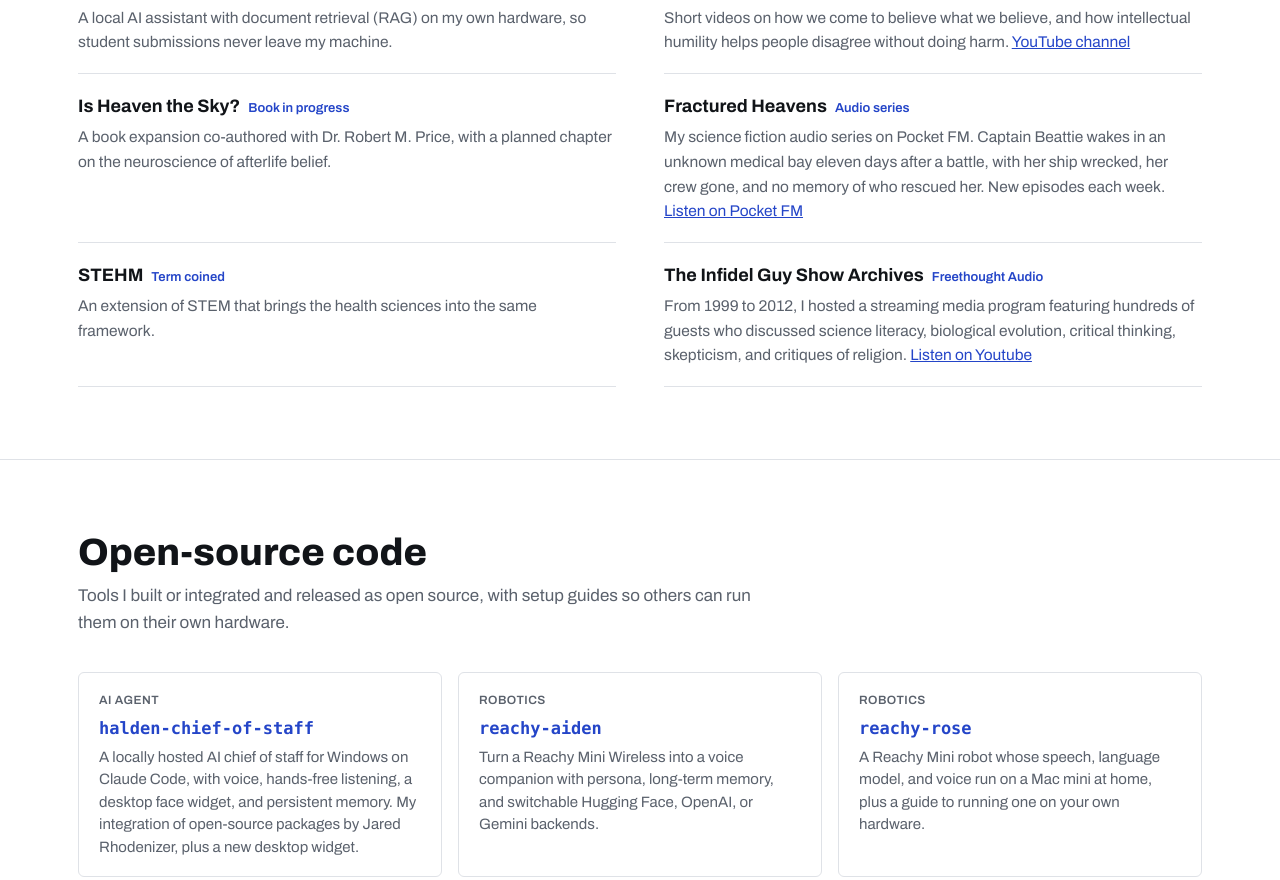
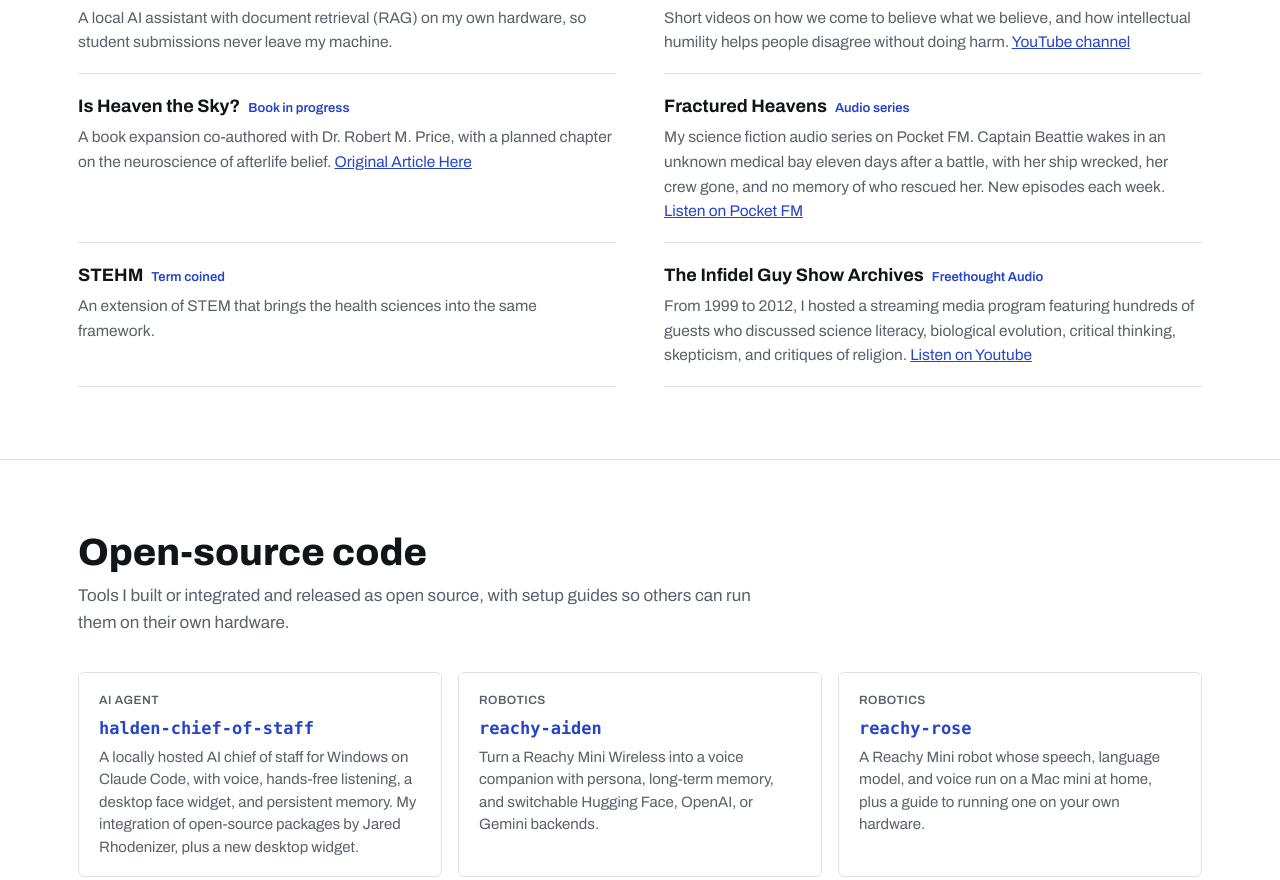
Before and after one commit to reijinarudo/Portfolio, a plain HTML site: page index.html in a window 1280 px wide. Shown: the part 2285-3165 px from the top of the page. Drawn offline with Linux system fonts and the light colour scheme.

Commit message:
Update index.html

```diff
--- a/index.html
+++ b/index.html
@@ -209,7 +209,7 @@
         <div class="row"><b>Siemens SITRAIN curriculum</b><small>Training</small><p>TIA Portal, S7-1500, and SINAMICS drive courses for about 1,000 engineers and technicians a year, including the SIMIT simulation setup for an updated programming course.</p></div>
         <div class="row"><b>Private AI grading assistant</b><small>Built</small><p>A local AI assistant with document retrieval (RAG) on my own hardware, so student submissions never leave my machine.</p></div>
         <div class="row"><b>Question Boldly</b><small>Video series</small><p>Short videos on how we come to believe what we believe, and how intellectual humility helps people disagree without doing harm. <a href="https://www.youtube.com/playlist?list=PLfl7D2ZjXSvg" target="_blank" rel="noopener">YouTube channel</a></p></div>
-        <div class="row"><b>Is Heaven the Sky?</b><small>Book in progress</small><p>A book expansion co-authored with Dr. Robert M. Price, with a planned chapter on the neuroscience of afterlife belief.</p></div>
+        <div class="row"><b>Is Heaven the Sky?</b><small>Book in progress</small><p>A book expansion co-authored with Dr. Robert M. Price, with a planned chapter on the neuroscience of afterlife belief. <a href="https://www.infidelguy.com/is-heaven-the-sky" target="_blank" rel="noopener">Original Article Here</a></p></div>
         <div class="row"><b>Fractured Heavens</b><small>Audio series</small><p>My science fiction audio series on Pocket FM. Captain Beattie wakes in an unknown medical bay eleven days after a battle, with her ship wrecked, her crew gone, and no memory of who rescued her. New episodes each week. <a href="https://pocketfm.com/show/3243ef0fb9384e5c4f0aad0ada2cd11f0f715309" target="_blank" rel="noopener">Listen on Pocket FM</a></p></div>
         <div class="row"><b>STEHM</b><small>Term coined</small><p>An extension of STEM that brings the health sciences into the same framework.</p></div>
         <div class="row"><b>The Infidel Guy Show Archives</b><small>Freethought Audio</small><p>From 1999 to 2012, I hosted a streaming media program featuring hundreds of guests who discussed science literacy, biological evolution, critical thinking, skepticism, and critiques of religion. <a href="https://www.youtube.com/@TheInfidelGuyShow" target="_blank" rel="noopener">Listen on Youtube</a></p></div>
```
